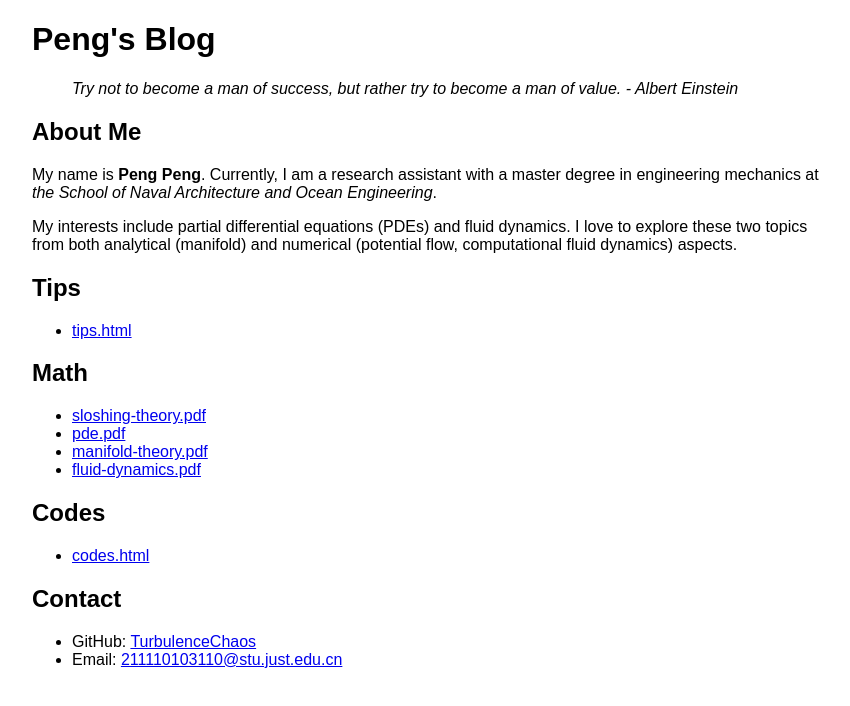
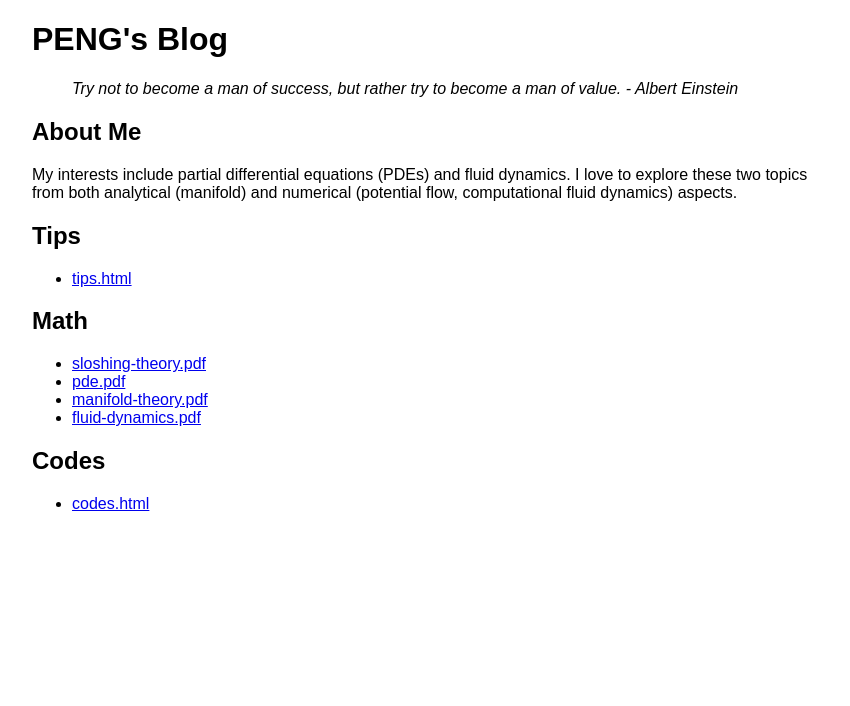
Before and after one commit to TurbulenceChaos/turbulencechaos.github.io, a plain HTML site: page index.html in a window 1280 px wide. Shown: the whole page, without its empty margins (208-1058 px from the left). Drawn offline with Linux system fonts and the light colour scheme.

Commit message:
Update index.html

```diff
--- a/index.html
+++ b/index.html
@@ -2,24 +2,19 @@
 <html>
 
   <head>
-    <title>Peng's Blog</title>
+    <title>PENG's Blog</title>
 
     <link rel="stylesheet" href="css/style.css">
   </head>
 
   <body>
-    <h1>Peng's Blog</h1>
+    <h1>PENG's Blog</h1>
 
     <blockquote cite="https://en.wikipedia.org/wiki/Albert_Einstein">
       Try not to become a man of success, but rather try to become a man of value. - Albert Einstein
     </blockquote>
 
     <h2>About Me</h2>
-
-    <p>
-      My name is <strong>Peng Peng</strong>.
-      Currently, I am a research assistant with a master degree in engineering mechanics at <em>the School of Naval Architecture and Ocean Engineering</em>.
-    </p>
 
     <p>
       My interests include partial differential equations (PDEs) and fluid dynamics.
@@ -62,17 +57,6 @@
       </li>
     </ul>
 
-    <h2>Contact</h2>
-
-    <ul>
-      <li>
-	GitHub: <a href="https://github.com/TurbulenceChaos">TurbulenceChaos</a>
-      </li>
-
-      <li>
-	Email: <a href="mailto:211110103110@stu.just.edu.cn">211110103110@stu.just.edu.cn</a>
-      </li>
-    </ul>
   </body>
 
 </html>
```
